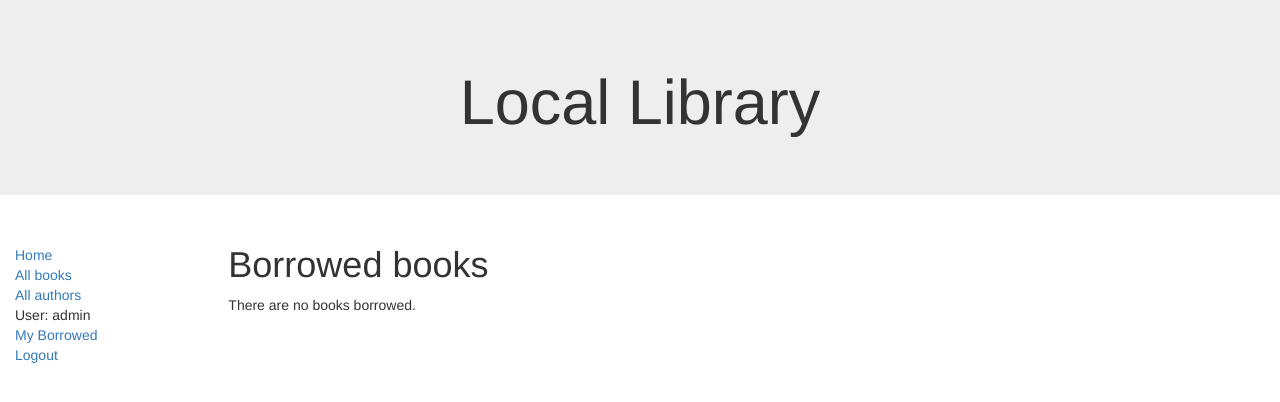
After one commit to DDennis9/Locallibrary, a Django app: a page that uses catalog/templates/base_generic.html in a window 1280 px wide. The commit adds this page. Shown: the top 402 px of the page. Run offline with Django 3.2, Linux system fonts and the light colour scheme; a user stored in the database is signed in; data comes from the database, SQL or seed files in the repository; both versions use the stored data as it was after the commit; some libraries are stand-ins or nearby versions.

Commit message:
Tutorial Part 8 without Challenge

```diff
--- a/catalog/admin.py
+++ b/catalog/admin.py
@@ -26,13 +26,14 @@ admin.site.register(Author, AuthorAdmin)
 
 @admin.register(BookInstance)
 class BookInstanceAdmin(admin.ModelAdmin):
+    list_display = ('book', 'status', 'borrower', 'due_back', 'id')
     list_filter = ('status', 'due_back')
     fieldsets = (
         (None, {
             'fields': ('book','imprint', 'id')
         }),
         ('Availability', {
-            'fields': ('status', 'due_back')
+            'fields': ('status', 'due_back', 'borrower')
         }),
     )
 
--- a/catalog/templates/base_generic.html
+++ b/catalog/templates/base_generic.html
@@ -28,6 +28,13 @@
           <li><a href="{% url 'index' %}">Home</a></li>
           <li><a href="{% url 'books' %}">All books</a></li>
           <li><a href="{% url 'authors' %}">All authors</a></li>
+          {% if user.is_authenticated %}
+            <li>User: {{ user.get_username }}</li>
+            <li><a href="{% url 'my-borrowed' %}">My Borrowed</a></li>
+            <li><a href="{% url 'logout' %}?next={{request.path}}">Logout</a></li>
+          {% else %}
+            <li><a href="{% url 'login' %}?next={{request.path}}">Login</a></li>
+          {% endif %}
       </ul>
      {% endblock %}
       </div>
--- /dev/null
+++ b/catalog/templates/catalog/bookinstance_list_borrowed_user.html
@@ -0,0 +1,19 @@
+{% extends "base_generic.html" %}
+
+{% block content %}
+    <h1>Borrowed books</h1>
+
+    {% if bookinstance_list %}
+    <ul>
+
+      {% for bookinst in bookinstance_list %}
+      <li class="{% if bookinst.is_overdue %}text-danger{% endif %}">
+        <a href="{% url 'book-detail' bookinst.book.pk %}">{{bookinst.book.title}}</a> ({{ bookinst.due_back }})
+      </li>
+      {% endfor %}
+    </ul>
+
+    {% else %}
+      <p>There are no books borrowed.</p>
+    {% endif %}
+{% endblock %}
--- a/catalog/urls.py
+++ b/catalog/urls.py
@@ -9,4 +9,5 @@ urlpatterns = [
     # digits, digits are stored in a variable called pk.
     url(r'^authors/$', views.AuthorListView.as_view(), name='authors'),
     url(r'^authors/(?P<pk>\d+)$', views.AuthorDetailView.as_view(), name='author-detail'),
+    url(r'^mybooks/$', views.LoanedBooksByUserListView.as_view(), name='my-borrowed'),
 ]
--- a/catalog/views.py
+++ b/catalog/views.py
@@ -1,6 +1,7 @@
 from django.shortcuts import render
 from django.views import generic
 from .models import Book, Author, BookInstance, Genre, Language
+from django.contrib.auth.mixins import LoginRequiredMixin
 
 # Create your views here.
 
@@ -48,3 +49,12 @@ class AuthorListView(generic.ListView):
 
 class AuthorDetailView(generic.DetailView):
     model = Author
+
+
+class LoanedBooksByUserListView(LoginRequiredMixin, generic.ListView):
+    model = BookInstance
+    template_name = 'catalog/bookinstance_list_borrowed_user.html'
+    paginate_by = 10
+
+    def get_queryset(self):
+        return BookInstance.objects.filter(borrower=self.request.user).filter(status__exact='o').order_by('due_back')
```
Also changed, not shown: catalog/models.py (+10 -0 lines), catalog/migrations/0003_bookinstance_borrower.py (added), catalog/migrations/0004_auto_20171007_1319.py (added), db.sqlite3.
